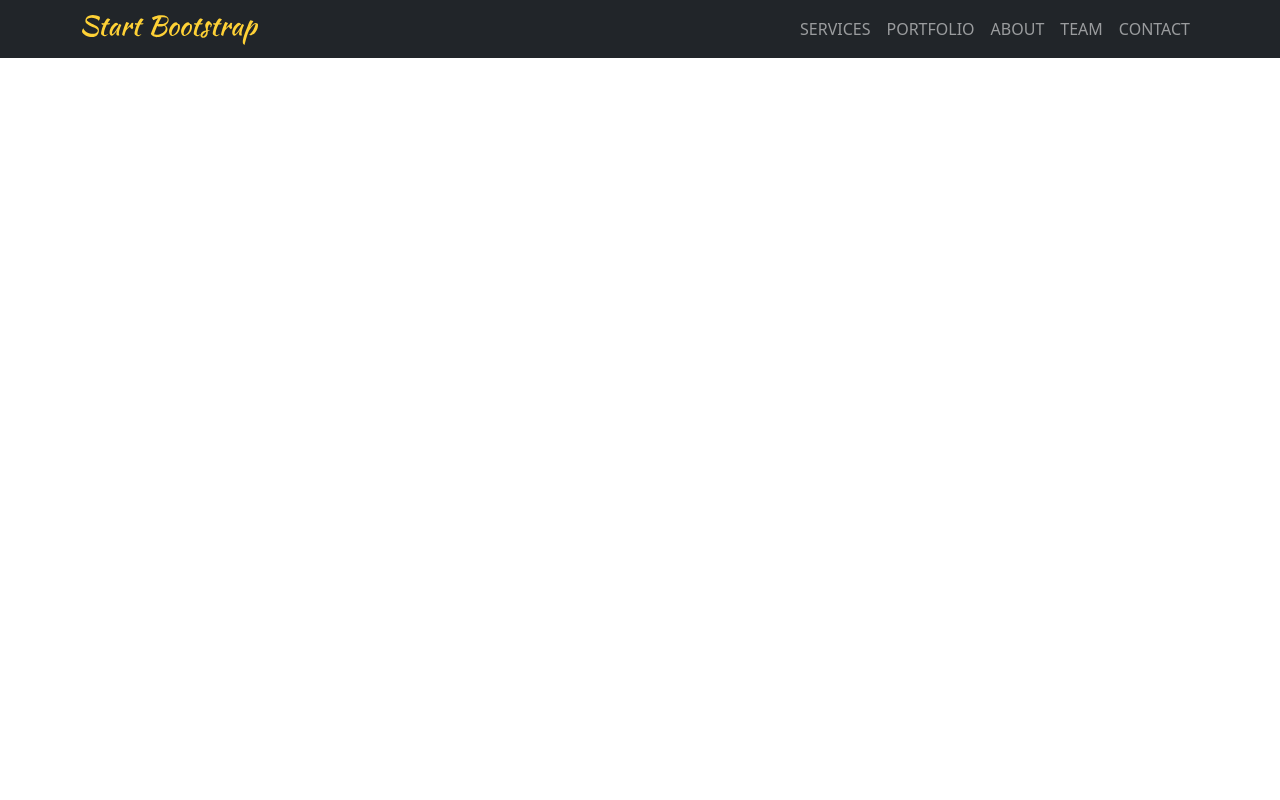
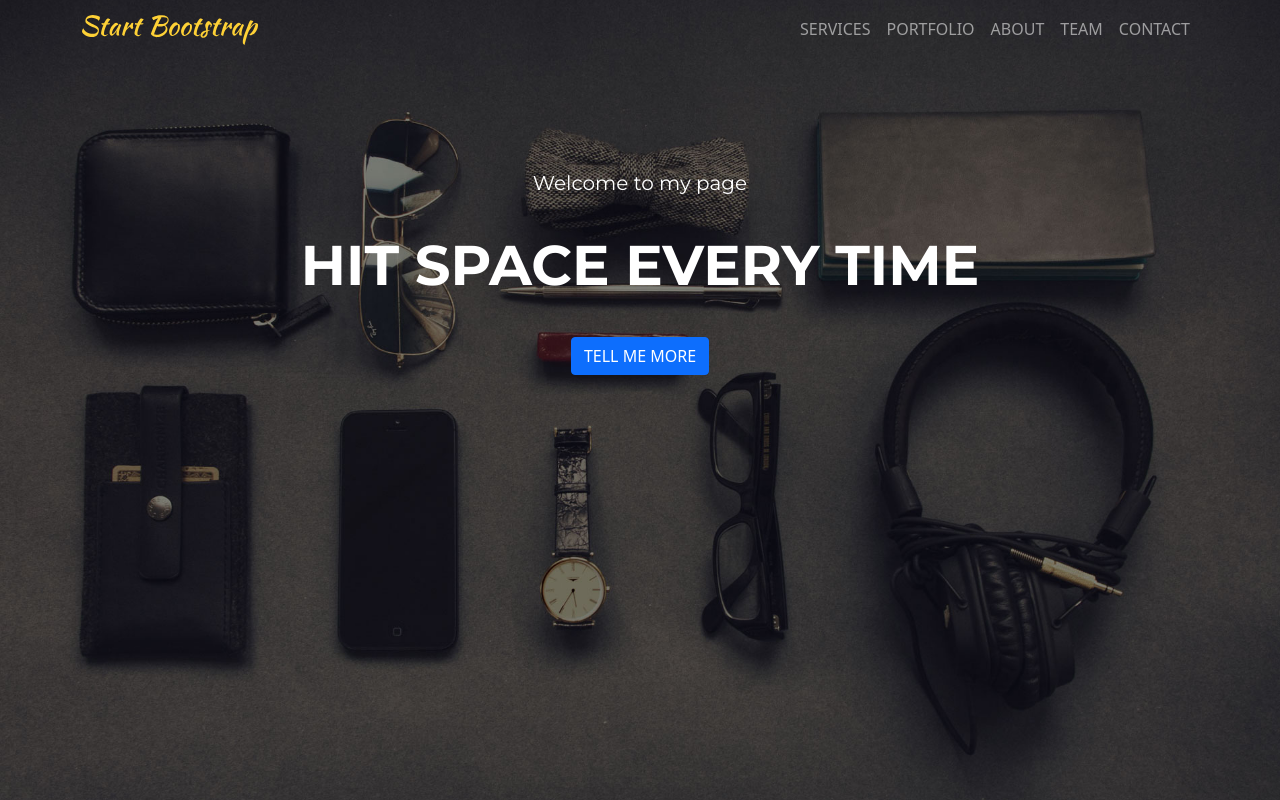
Before and after one commit to SpaceRaaz/BOOTSTRAP, a plain HTML site: page files/index.html in a window 1280 px wide. Drawn offline with Linux system fonts and the light colour scheme.

Commit message:
front page

```diff
--- a/css/style.css
+++ b/css/style.css
@@ -0,0 +1,25 @@
+header.banner{
+    padding-top: 10.5rem;
+    padding-bottom: 6rem;
+    text-align: center;
+    color: #fff;
+    background-image: url('/images/img/header-bg.jpg');
+    background-repeat:no-repeat;
+    background-position: center;
+    background-size: cover;
+    height: 100vh;
+
+}
+header.banner .banner-subheading {
+    font-size: 1.25rem;
+    font-weight: 300;
+    margin-bottom: 25px;
+    font-family: 'Montserrat', sans-serif;
+
+}
+header.banner .banner-heading {
+    font-size: 3.5rem;
+    font-weight: 700;
+    margin-bottom: 30px;
+    font-family: 'Montserrat', sans-serif;
+}
--- a/files/index.html
+++ b/files/index.html
@@ -14,13 +14,13 @@
   <link href="https://fonts.googleapis.com/css?family=Montserrat:400,700" rel="stylesheet" type="text/css" />
   <link href="https://fonts.googleapis.com/css?family=Roboto+Slab:400,100,300,700" rel="stylesheet" type="text/css" />
   <link rel="stylesheet" href="/bootstrap/css/bootstrap.min.css">
-  <link rel="stylesheet" href="css/styles.css">
+  <link rel="stylesheet" href="/css/style.css">
 </head>
 
 <body id="page-top">
   <!-- samepage Top hhhh -->
 
-  <nav class="navbar navbar-expand-lg navbar-dark bg-dark fixed-top" id="mainNav">
+  <nav class="navbar navbar-expand-lg navbar-dark fixed-top" id="mainNav">
 
     <div class="container">
 
@@ -45,6 +45,17 @@
 
     </div>
   </nav>
+  <header class="banner">
+    <div class="container">
+      <div class="banner-subheading">Welcome to my page</div>
+      <div class="banner-heading text-uppercase">Hit Space Every Time</div>
+      <a href="#services" class="btn btn-primary btn-x1 text-uppercase">Tell Me More</a>
+
+    </div>
+
+    </div>
+
+  </header>
 
   <script src="/bootstrap/js/bootstrap.min.js"></script>
 </body>
```
Also changed, not shown: files/login.html (+2 -1 lines).
